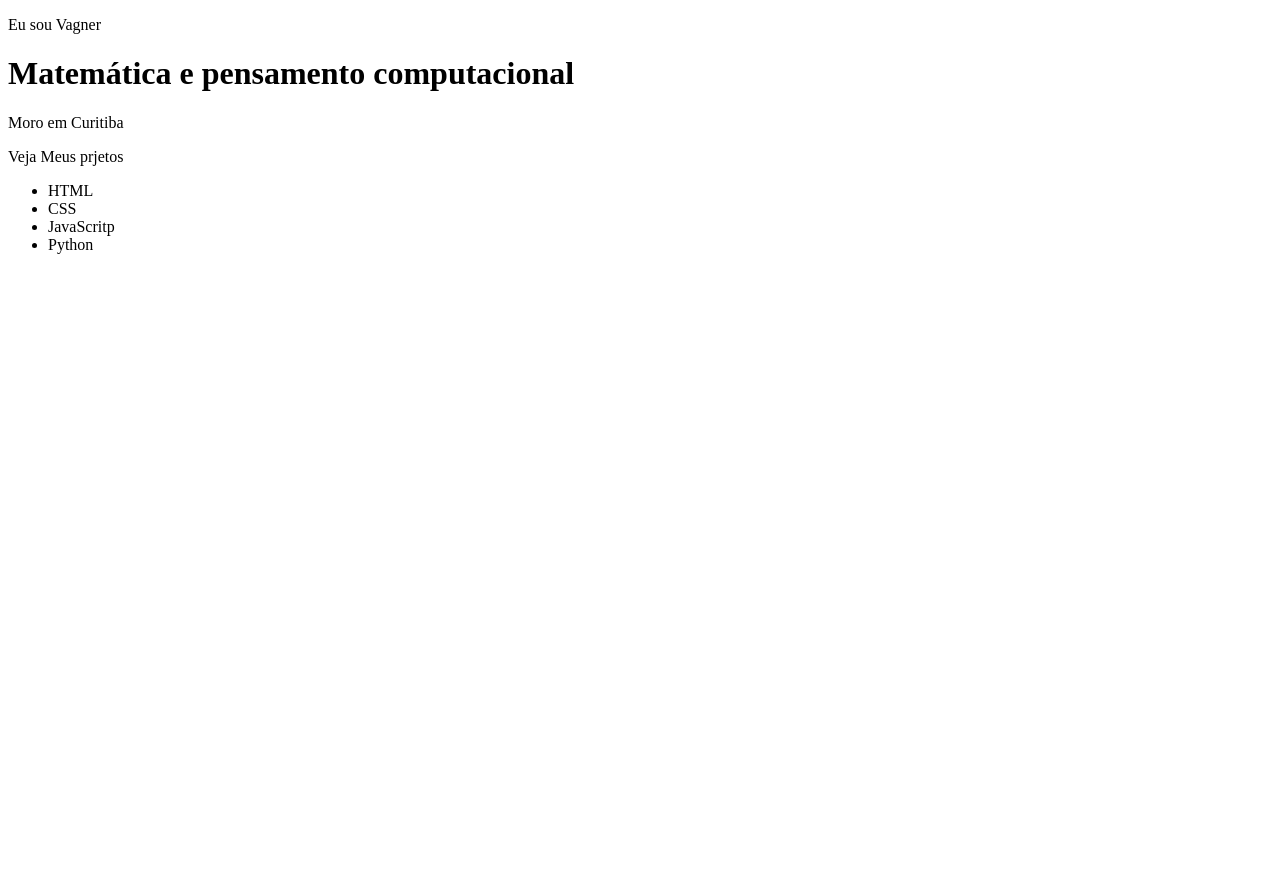
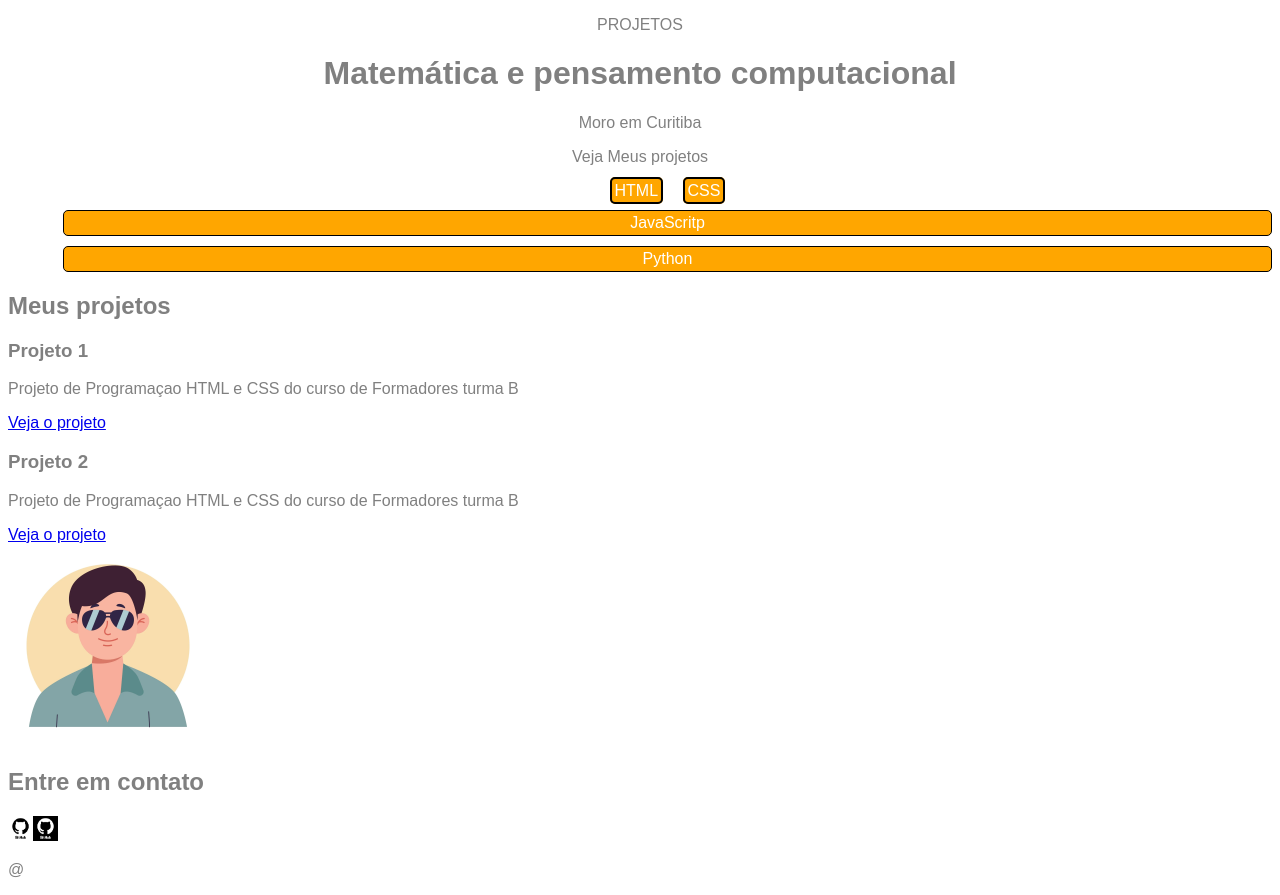
Before and after one commit to v4gn3r/Meu-portif-lio, a plain HTML site: page index.html in a window 1280 px wide. Before the commit the page ends 800 px from the top, so only its background shows below. Drawn offline with Linux system fonts and the light colour scheme.

Commit message:
aula 30/10
add css

```diff
--- a/index.html
+++ b/index.html
@@ -5,19 +5,42 @@
     <meta charset="UTF-8">
     <meta name="viewport" content="width=device-width, initial-scale=1.0">
     <title>Meu Portifólio</title>
+    <link rel="stylesheet" href="style.css">
 </head>
 
 <body>
-    <p>Eu sou Vagner</p>
+    <header>
+        <p>PROJETOS</p>
         <h1>Matemática e pensamento computacional</h1>
         <p>Moro em Curitiba</p>
-    <p>Veja Meus prjetos</p>
+        <p>Veja Meus projetos</p>
         <ul>
-        <li>HTML</li>
-        <li>CSS</li>
+            <span>HTML</span>
+            <span>CSS</span>
             <li>JavaScritp</li>
             <li>Python</li>
         </ul>
+    </header>
+    <main class=foto>
+        <h2>Meus projetos</h2>
+        <div>
+            <h3>Projeto 1</h3>
+            <p>Projeto de Programaçao HTML e CSS do curso de Formadores turma B</p>
+            <a href="https://github.com/v4gn3r?tab=repositories">Veja o projeto</a>
+        </div>
+        <div>
+            <h3>Projeto 2</h3>
+            <p>Projeto de Programaçao HTML e CSS do curso de Formadores turma B</p>
+            <a href="https://github.com/v4gn3r?tab=repositories">Veja o projeto</a>
+        </div>
+        <img src="img/foto1.jpg" alt="minha foto" width="200">
+    </main>
+    <footer>
+        <h2>Entre em contato</h2>
+        <a href="https://github.com/v4gn3r?tab=repositories"><img src="img/git.png" alt="logogithub" width="50"></a>
+
+        <p>@</p>
+    </footer>
 </body>
 
 </html>
--- /dev/null
+++ b/style.css
@@ -0,0 +1,43 @@
+.fotos img {
+    width: 200px;
+    height: auto;
+}
+
+body {
+    font-family: sans-serif;
+    color: gray;
+}
+
+header {
+    text-align: center;
+}
+
+span {
+    background-color: rgb(255, 166, 0);
+    color: white;
+    padding: 3px;
+    border: 2px solid black;
+    border-radius: 5px;
+    margin-top: 10px;
+    margin-right: 0px;
+    margin-bottom: 5px;
+    margin-left: 15px;
+    /* margin: 10px 0px 5px 15px */
+}
+
+span:hover {
+    background-color: #0056b3;
+    transform: scale(1.1);
+}
+
+li{
+    background-color: rgb(255, 166, 0);
+    color: white;
+    padding: 3px;
+    border: 1px solid black;
+    border-radius: 5px;
+    margin-top: 10px;
+    margin-right: 0px;
+    margin-bottom: 5px;
+    margin-left: 15px;
+}
```
Also changed, not shown: img/foto1.jpg (added), img/git.png (added). Lines whose indentation alone changed are shown as unchanged.
